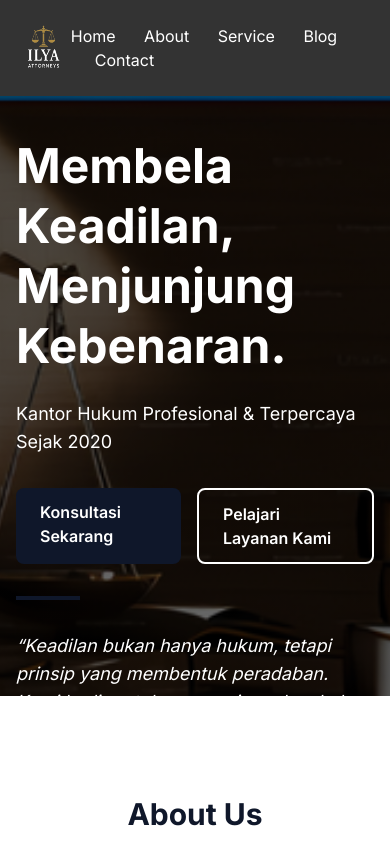
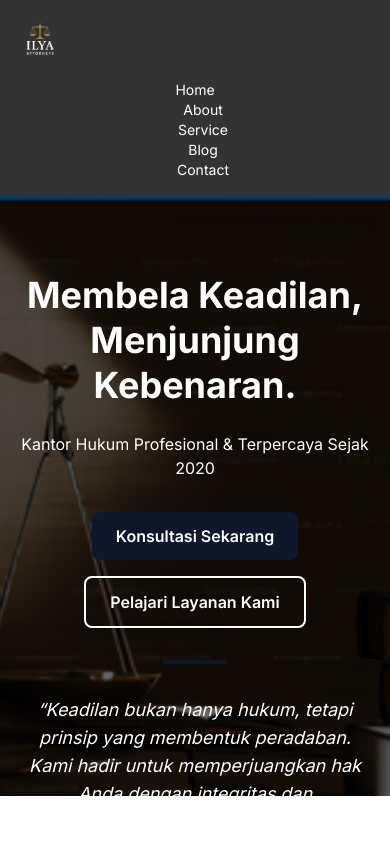
Before and after one commit to yaa1203/ILYA_attorneys, a plain HTML site: page index.html in a window 390 px wide. Shown: the top 844 px of the page. Drawn offline with nearby package versions, Linux system fonts and the light colour scheme.

Commit message:
responsif

```diff
--- a/index.html
+++ b/index.html
@@ -32,11 +32,10 @@
         font-family: 'Inter', sans-serif;
       }
 
-    /* Menambahkan offset agar judul tidak tertutup navbar */
       section[id]::before {
         content: "";
         display: block;
-        height: 120px; /* Sebelumnya 80px */
+        height: 120px;
         margin-top: -120px;
         visibility: hidden;
       }
@@ -47,16 +46,16 @@
 
     <!-- Navbar -->
     <header class="sticky top-0 bg-black/80 backdrop-blur-md z-50">
-      <div class="max-w-7xl mx-auto px-4 py-4 flex justify-between items-center">
+      <div class="max-w-7xl mx-auto px-4 py-4 flex flex-wrap justify-between items-center">
         <a href="#">
-          <img src="logo.png" alt="ILYA Attorneys Logo" class="h-16 w-auto" />
+          <img src="logo.png" alt="ILYA Attorneys Logo" class="h-12 md:h-16 w-auto" />
         </a>
-        <nav class="space-x-6 text-white font-medium">
-          <a href="#hero" class="hover:text-slate-300 transition">Home</a>
-          <a href="#about" class="hover:text-slate-300 transition">About</a>
-          <a href="#service" class="hover:text-slate-300 transition">Service</a>
-          <a href="#blog" class="hover:text-slate-300 transition">Blog</a>
-          <a href="#contact" class="hover:text-slate-300 transition">Contact</a>
+        <nav class="space-x-4 text-white font-medium text-sm md:text-base mt-4 md:mt-0 w-full md:w-auto text-center md:text-left">
+          <a href="#hero" class="block md:inline hover:text-slate-300 transition">Home</a>
+          <a href="#about" class="block md:inline hover:text-slate-300 transition">About</a>
+          <a href="#service" class="block md:inline hover:text-slate-300 transition">Service</a>
+          <a href="#blog" class="block md:inline hover:text-slate-300 transition">Blog</a>
+          <a href="#contact" class="block md:inline hover:text-slate-300 transition">Contact</a>
         </nav>
       </div>
     </header>
@@ -64,29 +63,27 @@
     <!-- Hero Section -->
     <section id="hero" class="bg-cover bg-center text-white h-[700px] flex items-center"
       style="background-image: linear-gradient(rgba(0,0,0,0.6), rgba(0,0,0,0.6)), url('bg.png');">
-      <div class="max-w-7xl mx-auto px-4">
+      <div class="max-w-7xl mx-auto px-4 text-center md:text-left">
         <div class="mt-4">
-          <h1 class="text-5xl md:text-6xl font-bold mb-6 leading-tight">
+          <h1 class="text-4xl md:text-6xl font-bold mb-6 leading-tight">
             Membela Keadilan,<br />Menjunjung Kebenaran.
           </h1>
-          <p class="text-lg md:text-xl mb-8 font-medium">
+          <p class="text-base md:text-xl mb-8 font-medium">
             Kantor Hukum Profesional & Terpercaya Sejak 2020
           </p>
-          <div class="flex space-x-4">
-            <a href="#contact"
-              class="bg-slate-900 text-white font-semibold px-6 py-3 rounded-lg hover:bg-slate-600 transition">
+          <div class="flex flex-col sm:flex-row items-center justify-center md:justify-start gap-4">
+            <a href="#contact" class="bg-slate-900 text-white font-semibold px-6 py-3 rounded-lg hover:bg-slate-600 transition">
               Konsultasi Sekarang
             </a>
-            <a href="#service"
-              class="border-2 border-white text-white px-6 py-3 rounded-lg font-semibold hover:bg-white hover:text-slate-900 transition">
+            <a href="#service" class="border-2 border-white text-white px-6 py-3 rounded-lg font-semibold hover:bg-white hover:text-slate-900 transition">
               Pelajari Layanan Kami
             </a>
           </div>
         </div>
 
         <div class="mt-8">
-          <div class="w-16 h-1 bg-slate-900 mb-8"></div>
-          <p class="italic text-white text-lg max-w-xl">
+          <div class="w-16 h-1 bg-slate-900 mb-8 mx-auto md:mx-0"></div>
+          <p class="italic text-white text-lg max-w-xl mx-auto md:mx-0">
             “Keadilan bukan hanya hukum, tetapi prinsip yang membentuk peradaban. Kami hadir untuk memperjuangkan hak
             Anda dengan integritas dan profesionalisme.”
           </p>
@@ -121,15 +118,15 @@
           </div>
         </div>
         <div class="flex justify-center">
-          <img src="pengacara.png" alt="Foto Pengacara" class="rounded-lg shadow-lg w-full max-w-xs object-cover" />
+          <img src="pengacara.png" alt="Foto Pengacara" class="rounded-lg shadow-lg w-full max-w-sm object-cover" />
         </div>
       </div>
     </section>
 
     <!-- Mengapa Memilih Kami -->
-    <section class="bg-slate-900 text-white py-40 px-4 mb-12">
+    <section class="bg-slate-900 text-white py-20 px-4 mb-12">
       <h2 class="text-3xl font-bold text-center mb-12">Mengapa Memilih Kami?</h2>
-      <div class="max-w-6xl mx-auto grid grid-cols-1 md:grid-cols-4 gap-8 text-center">
+      <div class="max-w-6xl mx-auto grid grid-cols-1 sm:grid-cols-2 md:grid-cols-4 gap-8 text-center">
         <div>
           <img src="timbangan.png" alt="Pengalaman" class="mx-auto mb-4 w-16 h-16 object-contain">
           <h3 class="font-semibold text-lg mb-2">Pengalaman & Kredibilitas</h3>
@@ -156,7 +153,7 @@
     <!-- Services -->
     <section id="service" class="pt-[100px] -mt-[100px] py-20 px-4 bg-gray-50">
       <h2 class="text-3xl font-bold text-center text-slate-900 mb-10">Service</h2>
-      <div class="grid gap-8 md:grid-cols-3 max-w-7xl mx-auto">
+      <div class="grid gap-8 md:grid-cols-3 grid-cols-1 max-w-7xl mx-auto">
         <div class="bg-white p-6 rounded-xl shadow">
           <h3 class="text-xl font-semibold text-slate-900 mb-2">Hukum Perdata</h3>
           <p class="text-slate-600">Sengketa, wanprestasi, perdata umum.</p>
@@ -173,9 +170,9 @@
     </section>
 
     <!-- Blog -->
-    <section id="blog" class="pt-[100px] -mt-[100px] py-40 px-4">
+    <section id="blog" class="pt-[100px] -mt-[100px] py-20 px-4">
       <h2 class="text-3xl font-bold text-center text-slate-900 mt-10 mb-6">Blog</h2>
-      <div class="grid gap-8 md:grid-cols-3 max-w-7xl mx-auto">
+      <div class="grid gap-8 md:grid-cols-3 grid-cols-1 max-w-7xl mx-auto">
         <div class="bg-gray-100 p-6 rounded-xl shadow text-left">
           <img src="panduan.png" alt="Panduan Hukum Praktis" class="w-full h-40 object-cover rounded mb-4">
           <h3 class="text-xl font-semibold text-slate-900 mb-1">Panduan Hukum Praktis</h3>
@@ -207,7 +204,7 @@
             Menjunjung tinggi integritas, keadilan, dan kerahasiaan klien.
           </p>
         </div>
-        <div class="flex flex-col items-center md:items-end space-y-2">
+        <div class="flex flex-col items-start md:items-end space-y-2">
           <div class="flex space-x-2">
             <a href="#"><img src="yt.png" alt="YouTube" class="w-8 h-8"></a>
             <a href="#"><img src="ig.png" alt="Instagram" class="w-8 h-8"></a>
```
Lines whose indentation alone changed are shown as unchanged.
